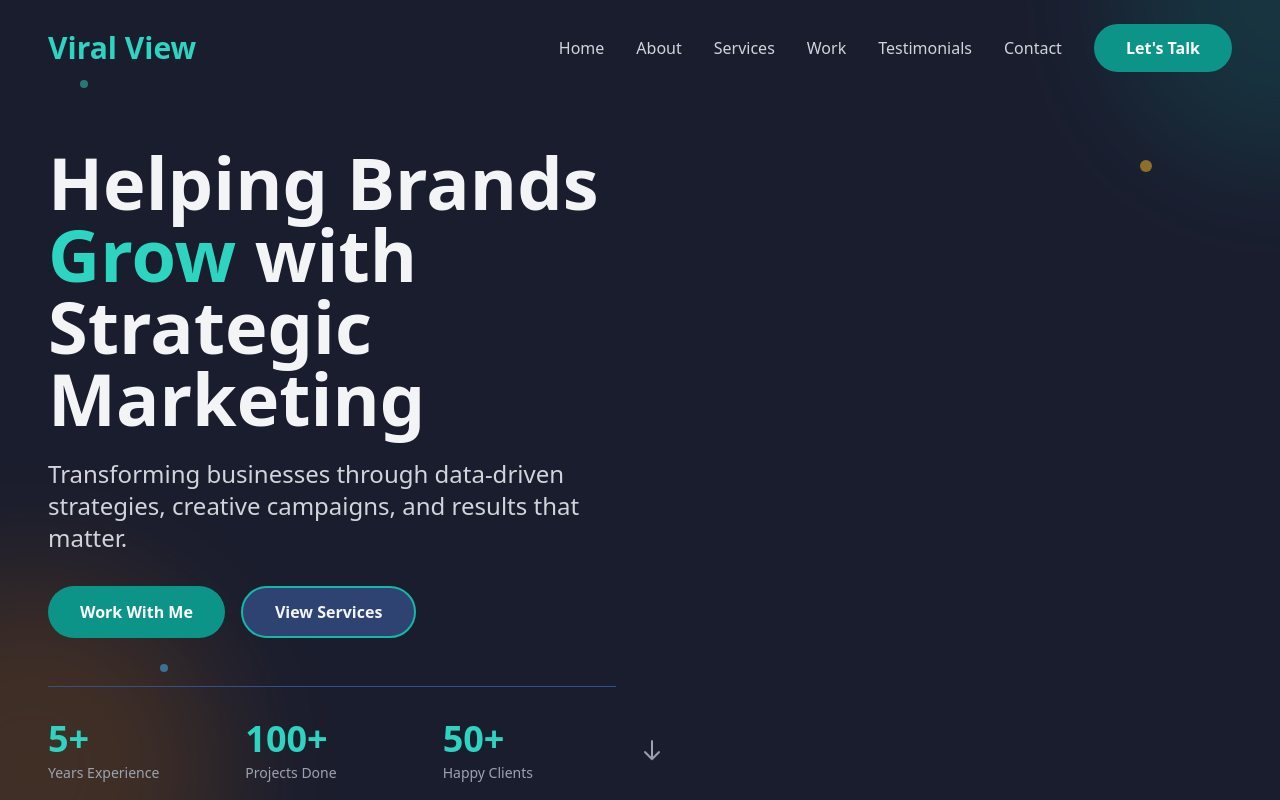
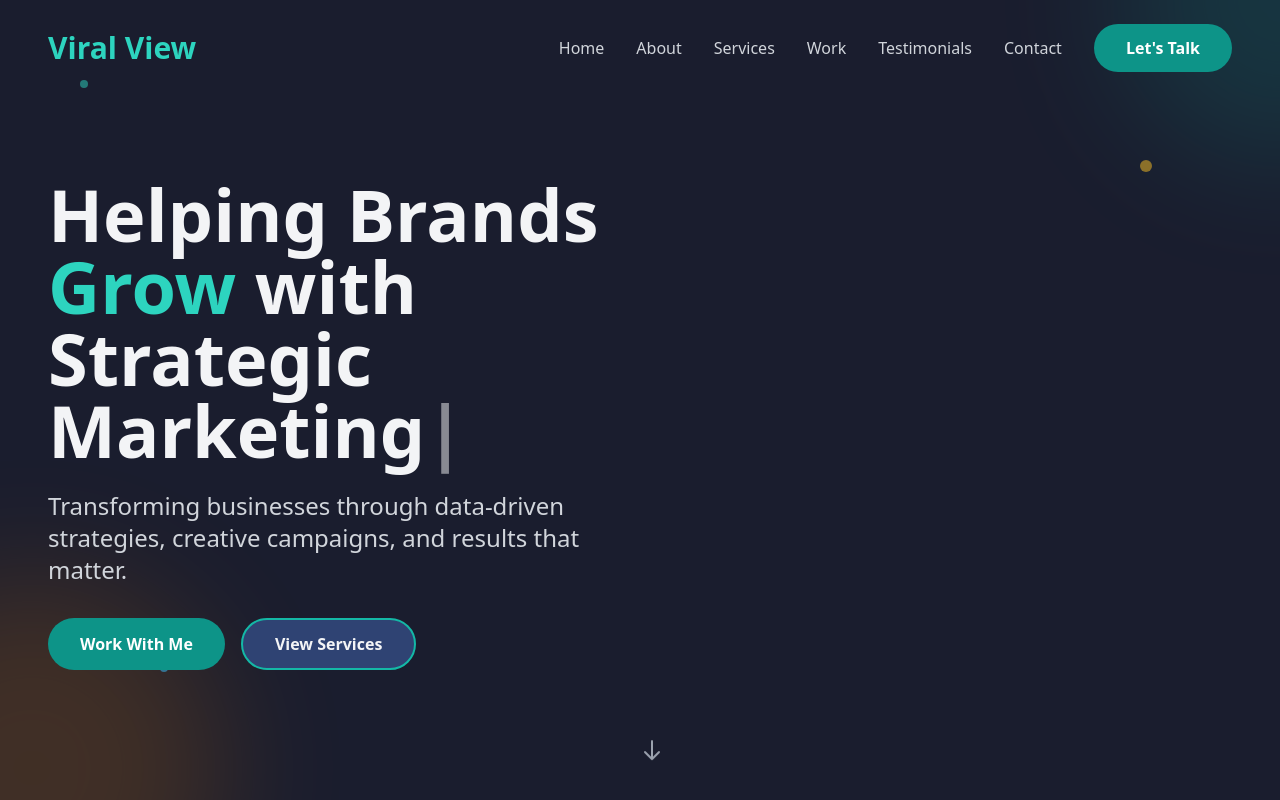
Before and after one commit to dishusingla001/Viral_view, a React (Vite) app: page / in a window 1280 px wide. Shown: the top 800 px of the page. Built offline with nearby package versions, Linux system fonts and the light colour scheme; a web font is replaced by a local one.

Commit message:
add animations

```diff
--- a/src/components/Hero.jsx
+++ b/src/components/Hero.jsx
@@ -1,4 +1,23 @@
+import { useState, useEffect } from 'react';
+
 const Hero = () => {
+  const [displayText, setDisplayText] = useState('');
+  const fullText = 'Helping Brands Grow with Strategic Marketing';
+
+  useEffect(() => {
+    let currentIndex = 0;
+    const typingInterval = setInterval(() => {
+      if (currentIndex <= fullText.length) {
+        setDisplayText(fullText.slice(0, currentIndex));
+        currentIndex++;
+      } else {
+        clearInterval(typingInterval);
+      }
+    }, 100);
+
+    return () => clearInterval(typingInterval);
+  }, []);
+
   const scrollToSection = (id) => {
     const element = document.getElementById(id);
     if (element) {
@@ -22,13 +41,16 @@ const Hero = () => {
         </div>
       </div>
 
-      <div className="container-custom px-6 md:px-12 pt-32 relative z-10">
+      <div className="container-custom px-6 md:px-12 pt-32 pb-20 relative z-10">
         <div className="grid md:grid-cols-2 gap-12 items-center">
           {/* Text Content */}
           <div className="text-center md:text-left animate-slide-in">
             <h1 className="text-5xl md:text-6xl lg:text-7xl font-display font-bold leading-tight mb-6">
-              Helping Brands{' '}
-              <span className="text-gradient">Grow</span> with Strategic Marketing
+              {displayText.split('Grow').map((part, index) => {
+                if (index === 0) return <span key={index}>{part}</span>;
+                return <span key={index}><span className="text-gradient">Grow</span>{part}</span>;
+              })}
+              <span className="animate-pulse">|</span>
             </h1>
             <p className="text-xl md:text-2xl text-gray-300 mb-8 leading-relaxed">
               Transforming businesses through data-driven strategies, creative campaigns,
@@ -48,27 +70,11 @@ const Hero = () => {
                 View Services
               </button>
             </div>
-
-            {/* Stats */}
-            <div className="grid grid-cols-3 gap-6 mt-12 pt-8 border-t border-dark-700">
-              <div>
-                <div className="text-3xl md:text-4xl font-bold text-primary-400">5+</div>
-                <div className="text-sm text-gray-400 mt-1">Years Experience</div>
-              </div>
-              <div>
-                <div className="text-3xl md:text-4xl font-bold text-primary-400">100+</div>
-                <div className="text-sm text-gray-400 mt-1">Projects Done</div>
-              </div>
-              <div>
-                <div className="text-3xl md:text-4xl font-bold text-primary-400">50+</div>
-                <div className="text-sm text-gray-400 mt-1">Happy Clients</div>
-              </div>
-            </div>
           </div>
 
           {/* Visual Element */}
           <div className="relative animate-fade-in hidden md:block">
-            <div className="relative w-full h-[500px] flex items-center justify-center">
+            <div className="relative w-full h-[400px] flex items-center justify-center">
               {/* Placeholder for hero image/illustration */}
               <div className="w-full h-full bg-primary-600 rounded-3xl shadow-2xl shadow-primary-500/30 transform hover:scale-105 transition-transform duration-500 flex items-center justify-center">
                 <div className="text-center text-white p-8">
@@ -87,21 +93,6 @@ const Hero = () => {
                   </svg>
                   <p className="text-lg font-semibold">Replace with your hero image</p>
                   <p className="text-sm opacity-90 mt-2">Dashboard mockup or brand visual</p>
-                </div>
-              </div>
-
-              {/* Floating Cards */}
-              <div className="absolute -top-6 -left-6 bg-dark-800 border border-primary-500/30 rounded-xl shadow-xl shadow-primary-500/20 p-4 animate-pulse">
-                <div className="flex items-center space-x-2">
-                  <div className="w-3 h-3 bg-green-500 rounded-full"></div>
-                  <span className="text-sm font-semibold text-gray-200">+250% ROI</span>
-                </div>
-              </div>
-
-              <div className="absolute -bottom-6 -right-6 bg-dark-800 border border-accent-500/30 rounded-xl shadow-xl shadow-accent-500/20 p-4 animate-pulse delay-100">
-                <div className="flex items-center space-x-2">
-                  <div className="w-3 h-3 bg-cyan-400 rounded-full"></div>
-                  <span className="text-sm font-semibold text-gray-200">10M+ Reach</span>
                 </div>
               </div>
             </div>
--- a/src/index.css
+++ b/src/index.css
@@ -59,4 +59,12 @@
   .text-gradient {
     @apply text-primary-400;
   }
+
+  .animation-delay-1000 {
+    animation-delay: 1s;
+  }
+
+  .animation-delay-2000 {
+    animation-delay: 2s;
+  }
 }
--- a/tailwind.config.js
+++ b/tailwind.config.js
@@ -57,6 +57,7 @@ export default {
         'fade-in': 'fadeIn 0.6s ease-in-out',
         'slide-up': 'slideUp 0.6s ease-out',
         'slide-in': 'slideIn 0.6s ease-out',
+        'typing': 'typing 3s steps(30, end) forwards',
       },
       keyframes: {
         fadeIn: {
@@ -71,6 +72,11 @@ export default {
           '0%': { transform: 'translateX(-30px)', opacity: '0' },
           '100%': { transform: 'translateX(0)', opacity: '1' },
         },
+        typing: {
+          '0%': { width: '0', opacity: '0' },
+          '1%': { opacity: '1' },
+          '100%': { width: '100%', opacity: '1' },
+        },
       },
     },
   },
```
